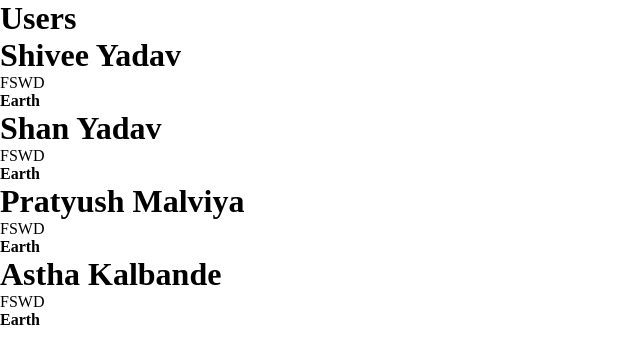
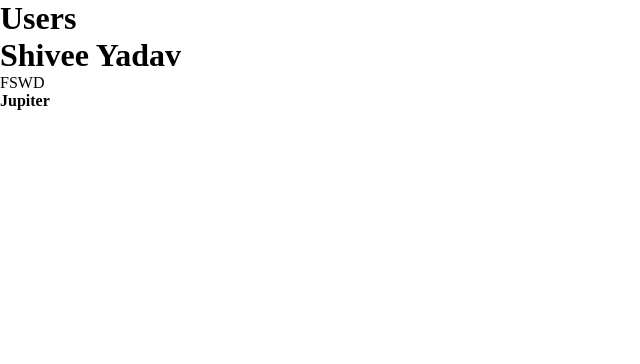
Before and after one commit to shivee-yadav/react_essentials, a React (Create React App) app: page / in a window 1280 px wide. Shown: the top 364 px of the page, without its empty margins (0-640 px from the left). Built offline with nearby package versions, Linux system fonts and the light colour scheme.

Commit message:
Life cycle

```diff
--- a/src/App.js
+++ b/src/App.js
@@ -5,10 +5,7 @@ function App() {
     <div>
       <h1>Users</h1>
       <User name="Shivee Yadav" description="FSWD"/>
-      <User name="Shan Yadav" description="FSWD"/>
-      <User name="Pratyush Malviya" description="FSWD"/>
-      <User name="Astha Kalbande" description="FSWD"/>
-    </div>
+      </div>
   );
 }
 
--- a/src/components/user.js
+++ b/src/components/user.js
@@ -12,8 +12,33 @@ class User extends React.Component {
     }
 
     componentDidMount() {
+        this.setState({planet: "Jupiter"});
         console.log("ComponentDidMount");//1.c
     }
+
+    shouldComponentUpdate(nextProp, nextState) {
+        console.log("shouldComponentUpdate");
+        console.log({
+            nextProp,
+            nextState
+        });
+        return true;
+    }
+
+    getSnapshotBeforeUpdate(prevProp, prevState) {
+        console.log("getSnapshotBeforeUpdate");
+        console.log({
+            prevProp,
+            prevState
+        });
+        return true;
+    }
+
+    componentDidUpdate(){
+        console.log(this.state);
+    }
+
+
 
     render() {//logic
         console.log("Render");//1.b
```
